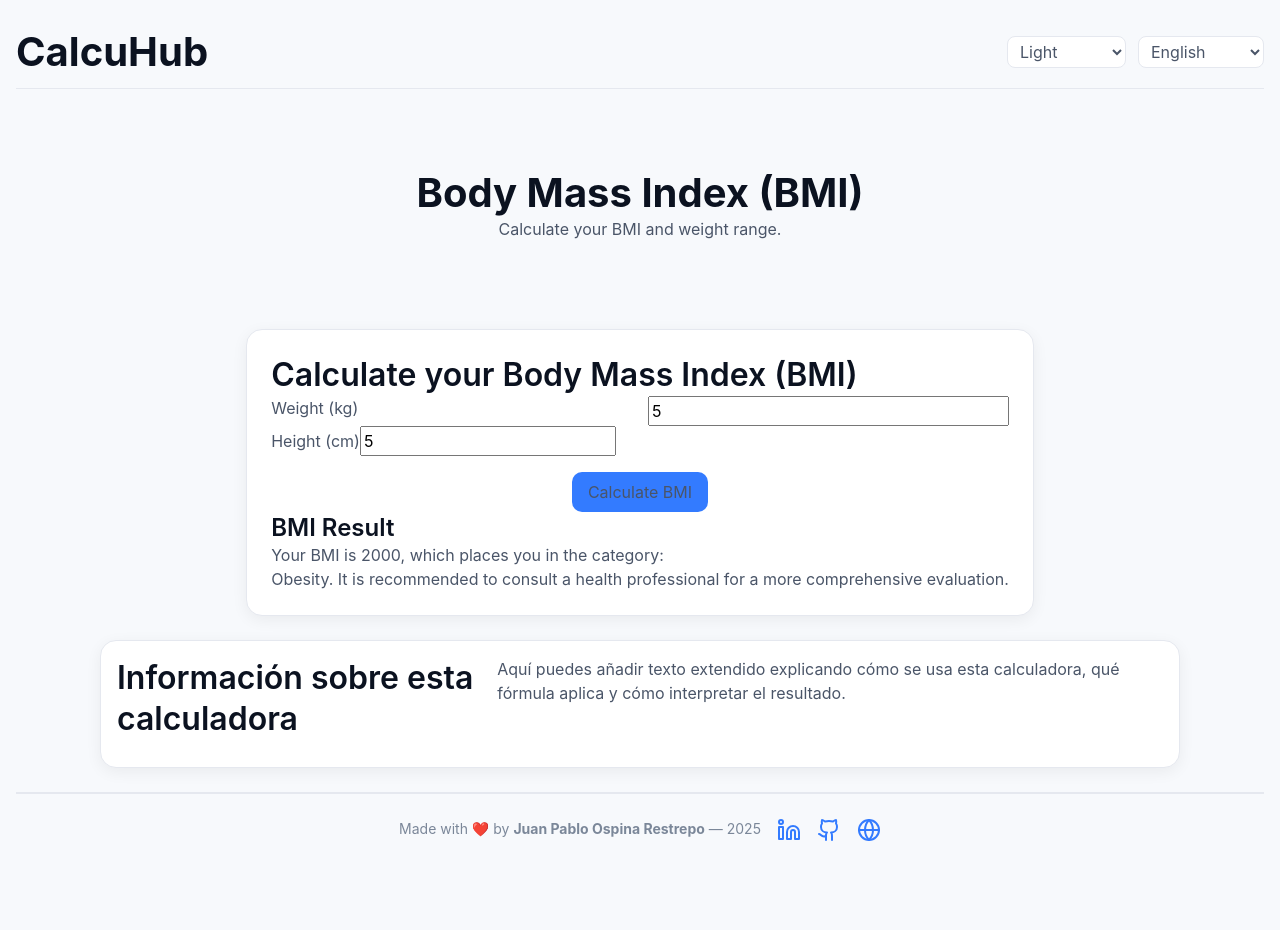
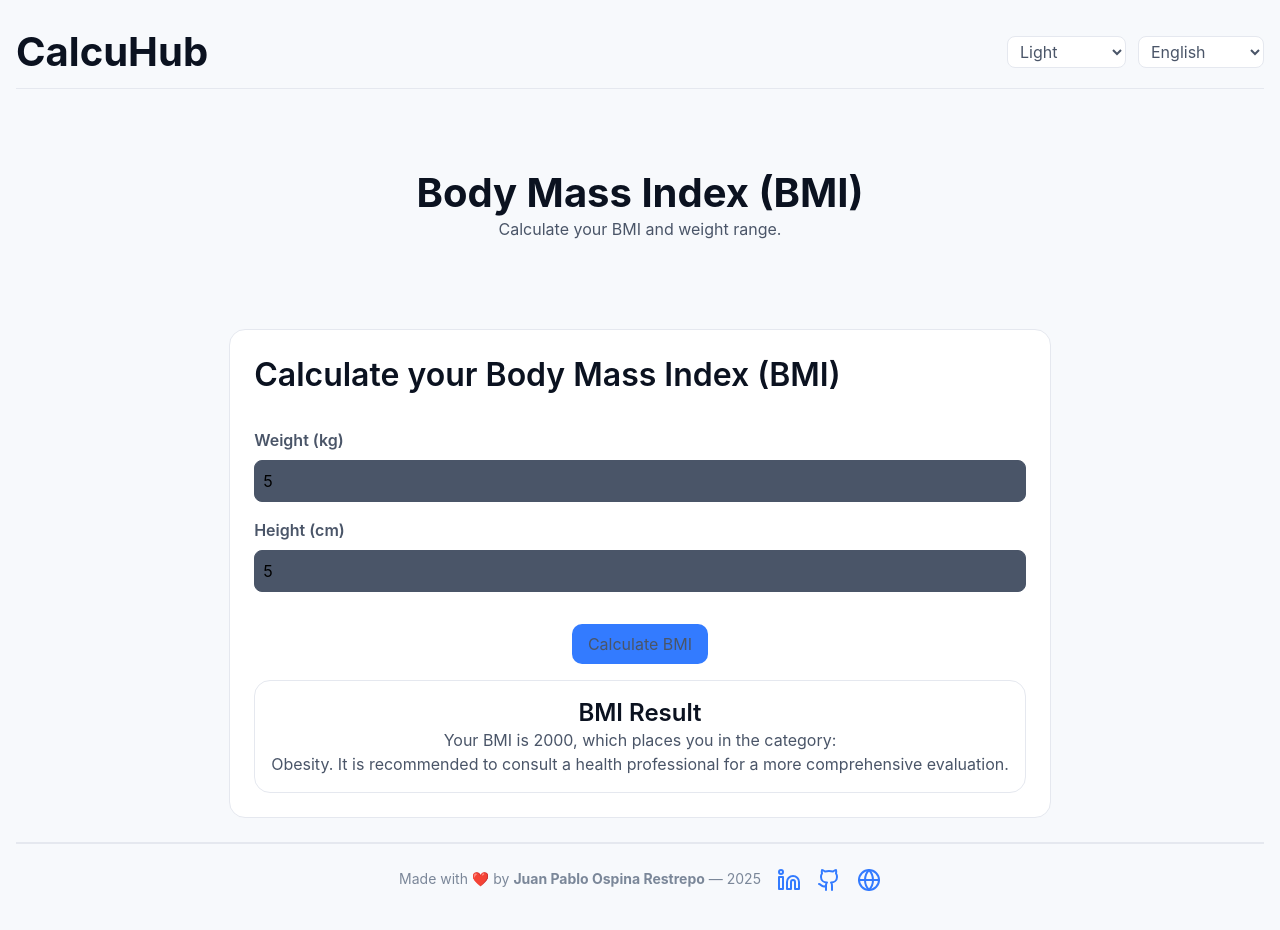
Before and after one commit to ospinajuanp/calcuhub, a Next.js app: page /calculator/imc in a window 1280 px wide. Both pictures are taken after typing "5", "5" into the empty fields and a click on the button "Calculate BMI". Shown: the top 930 px of the page. Before the commit the page ends 891 px from the top, so only its background shows below. Built offline with nearby package versions, Linux system fonts and the light colour scheme.

Commit message:
correcion de estilos input, card y botton calculadora

```diff
--- a/src/app/calculator/[slug]/CalculatorClient.tsx
+++ b/src/app/calculator/[slug]/CalculatorClient.tsx
@@ -33,7 +33,7 @@ export function CalculatorClient({ calculator }: CalculatorClientProps) {
 
       {/* Aquí irá tu formulario real */}
       <section className="section">
-        <div className='card card-calculator'>
+        <div className='card card-calculator '>
           {SpecificCalculator ? (
             <SpecificCalculator />
           ) : (
@@ -43,16 +43,18 @@ export function CalculatorClient({ calculator }: CalculatorClientProps) {
           )}
 
         </div>
-        <div className="card calculator-result-card">
+
+        {/* <div className="card calculator-result-card">
           <h2>Información sobre esta calculadora</h2>
           <p>
             Aquí puedes añadir texto extendido explicando cómo se usa
             esta calculadora, qué fórmula aplica y cómo interpretar el
             resultado.
           </p>
-        </div>
+        </div> */}
 
       </section>
+
       <script
         type="application/ld+json"
         dangerouslySetInnerHTML={{ __html: JSON.stringify(jsonLd) }}
--- a/src/app/page.tsx
+++ b/src/app/page.tsx
@@ -22,7 +22,7 @@ export default function HomePage() {
             {tCommon.calculatorsTitle}
           </h2>
           <p className="section-header-subtitle">
-            Accede rápido a las herramientas más usadas.
+            {tCommon.calculatorsDescription}
           </p>
         </header>
 
@@ -60,7 +60,7 @@ export default function HomePage() {
             {tCommon.categoriesTitle}
           </h1>
           <p className="section-header-subtitle">
-            Explora calculadoras agrupadas por áreas de interés.
+            {tCommon.categoriesDescription}
           </p>
         </header>
 
--- a/src/core/i18n/dictionaries/en.ts
+++ b/src/core/i18n/dictionaries/en.ts
@@ -4,7 +4,9 @@ export const enDictionary = {
     siteName: 'CalcuHub',
     tagline: 'Practical calculators for everyday decisions',
     categoriesTitle: 'Categories',
+    categoriesDescription: 'Explore our calculators by popular categories.',
     calculatorsTitle: 'Featured calculators',
+    calculatorsDescription: 'Quick access to our most used calculators.',
     madeIn: 'Made with ❤️ by ',
     theme:{
       light: 'Light',
--- a/src/core/i18n/dictionaries/es.ts
+++ b/src/core/i18n/dictionaries/es.ts
@@ -4,7 +4,9 @@ export const esDictionary = {
     siteName: 'CalcuHub',
     tagline: 'Calculadoras prácticas para tu día a día',
     categoriesTitle: 'Categorías',
+    categoriesDescription: 'Explora nuestras calculadoras por categorías populares.',
     calculatorsTitle: 'Calculadoras destacadas',
+    calculatorsDescription: 'Accede rápidamente a nuestras calculadoras más utilizadas.',
     madeIn: 'Hecho con ❤️ por ',
     theme:{
       light: 'Claro',
--- a/src/core/i18n/dictionaries/pt.ts
+++ b/src/core/i18n/dictionaries/pt.ts
@@ -4,7 +4,9 @@ export const ptDictionary = {
     siteName: 'CalcuHub',
     tagline: 'Calculadoras práticas para o seu dia a dia',
     categoriesTitle: 'Categorias',
+    categoriesDescription: 'Explore nossas calculadoras por categorias populares.',
     calculatorsTitle: 'Calculadoras em destaque',
+    calculatorsDescription: 'Acesso rápido às nossas calculadoras mais usadas.',
     madeIn: 'Feito com ❤️ por ',
     theme:{
       light: 'Claro',
--- a/src/features/calculators/health/imc/ImcCalculator.tsx
+++ b/src/features/calculators/health/imc/ImcCalculator.tsx
@@ -35,9 +35,10 @@ export default function ImcCalculator() {
     <div>
       <h2>{imcTexts.bmiTitle}</h2>
 
-      <form onSubmit={handleCalculate}>
-        <div className='calculator-form-grid'>
-          <label>
+      <form onSubmit={handleCalculate} className='calculator-form'>
+        <div className='calculator-inputs'>
+          <div className='calculator-input-group'>
+            <label className='calculator-label'>
               {imcTexts.bmiWeightLabel}
               <span> (kg)</span>
             </label>
@@ -47,12 +48,13 @@ export default function ImcCalculator() {
               min="0"
               value={weight}
               onChange={(e) => setWeight(e.target.value)}
-            placeholder="Ej: 70"
+              placeholder="70"
+              className='calculator-input'
             />
           </div>
 
-        <div>
-          <label>
+          <div className='calculator-input-group'>
+            <label className='calculator-label'>
               {imcTexts.bmiHeightLabel}
               <span> (cm)</span>
             </label>
@@ -62,8 +64,10 @@ export default function ImcCalculator() {
               min="0"
               value={height}
               onChange={(e) => setHeight(e.target.value)}
-            placeholder="Ej: 175"
+              placeholder="175"
+              className='calculator-input'
             />
+          </div>
         </div>
 
         <div className='calculator-actions'>
@@ -75,7 +79,7 @@ export default function ImcCalculator() {
 
 
       {bmi !== null && (
-        <div>
+        <div className='calculator-result-card'>
           <h3>{imcTexts.bmiResultTitle}</h3>
           <p>
             {
--- a/src/styles/ui.css
+++ b/src/styles/ui.css
@@ -14,7 +14,10 @@
 
 .card-calculator {
   height: auto;
+  box-shadow: none;
+  transform: none;
 }
+
 
 .card-title {
   align-items: start;
@@ -52,10 +55,15 @@
 }
 
 .calculator-result-card {
+  display: flex;
+  flex-direction: column;
+  justify-content: center;
+  align-items: center;
   background-color: var(--color-surface);
   border-radius: var(--radius-card);
   border: 1px solid var(--color-border);
   padding: var(--space-4);
+  margin-block-start: var(--space-4);
 }
 
 .button{
@@ -144,3 +152,48 @@
 .card:hover .icon,.card:hover {
   transform: scale(101%);
 }
+
+.card-calculator:hover {
+  box-shadow: var(--shadow-card);
+  transform: none;
+  scale: none;
+}
+
+.calculator-actions {
+  margin-top: var(--space-4);
+  display: flex;
+  justify-content: center;
+}
+.calculator-actions button {
+  transition: background-color 0.3s ease;
+}
+.calculator-actions button:hover {
+  background-color: var(--color-primary-strong);
+  transition: background-color 0.3s ease;
+}
+
+.calculator-inputs {
+  display: flex;
+  flex-direction: column;
+  gap: var(--space-4);
+  width: 100%;
+  margin-block: var(--space-4);
+  padding-block: var(--space-4);
+}
+
+.calculator-input-group {
+  display: flex;
+  flex-direction: column;
+  gap: var(--space-2);
+}
+.calculator-label{
+  font-weight: 600;
+}
+.calculator-input {
+  padding: var(--space-2);
+  background-color: var(--color-text-body);
+  border: 1px solid var(--color-text-body);
+  border-radius: var(--radius-sm);
+  font-size: 1rem;
+  transition: border-color 0.3s ease;
+}
```
Lines whose indentation alone changed are shown as unchanged.
